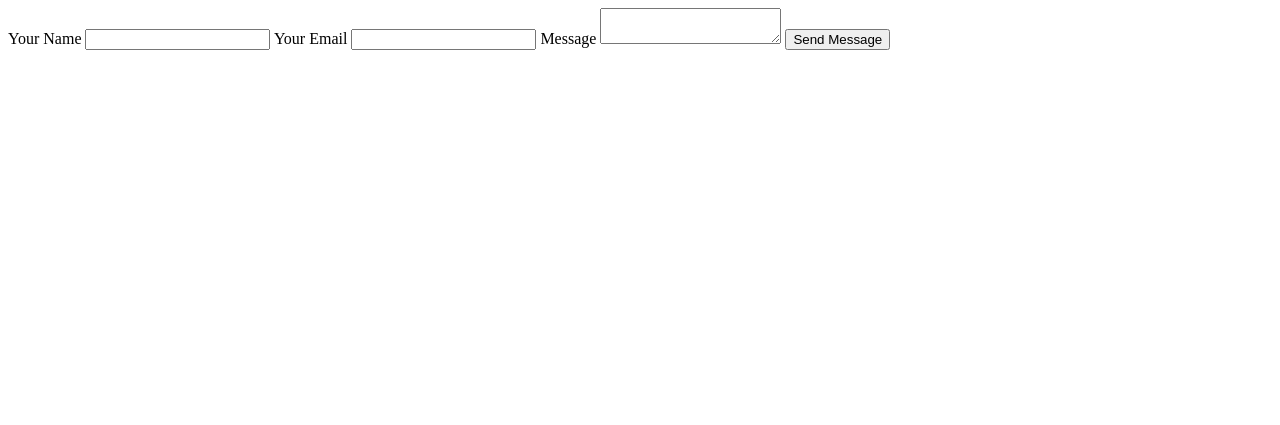
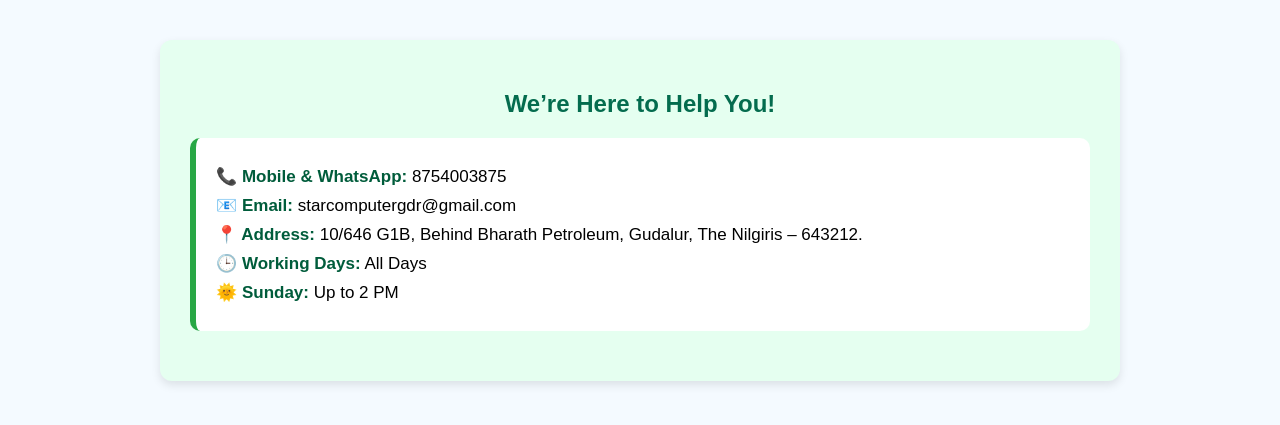
Before and after one commit to starcomputergdr-star/starcomputers, a plain HTML site: page contact.html in a window 1280 px wide. Drawn offline with Linux system fonts and the light colour scheme.

Commit message:
Update contact.html

```diff
--- a/contact.html
+++ b/contact.html
@@ -1,14 +1,61 @@
-<form action="https://formsubmit.co/starcomputergdr@gmail.com" method="POST">
-    <input type="hidden" name="_captcha" value="false">
+<!DOCTYPE html>
+<html lang="en">
+<head>
+    <meta charset="UTF-8">
+    <meta name="viewport" content="width=device-width, initial-scale=1.0">
+    <title>Contact Us - Star Computers</title>
 
-    <label>Your Name</label>
-    <input type="text" name="name" required>
+    <style>
+        body {
+            font-family: Arial, sans-serif;
+            background: #f4faff;
+            margin: 0;
+            padding: 0;
+        }
+        .contact-container {
+            max-width: 900px;
+            margin: 40px auto;
+            background: #e5fff0;
+            padding: 30px;
+            border-radius: 12px;
+            box-shadow: 0 4px 10px rgba(0,0,0,0.1);
+        }
+        h2 {
+            text-align: center;
+            margin-bottom: 20px;
+            color: #046c4e;
+        }
+        .info-box {
+            background: white;
+            padding: 20px;
+            border-radius: 10px;
+            margin-bottom: 20px;
+            border-left: 6px solid #28a745;
+        }
+        .info-box p {
+            margin: 8px 0;
+            font-size: 17px;
+        }
+        .info-box span {
+            font-weight: bold;
+            color: #005c3b;
+        }
+    </style>
+</head>
 
-    <label>Your Email</label>
-    <input type="email" name="email" required>
+<body>
 
-    <label>Message</label>
-    <textarea name="message" required></textarea>
+<div class="contact-container">
+    <h2>We’re Here to Help You!</h2>
 
-    <button type="submit">Send Message</button>
-</form>
+    <div class="info-box">
+        <p><span>📞 Mobile & WhatsApp:</span> 8754003875</p>
+        <p><span>📧 Email:</span> starcomputergdr@gmail.com</p>
+        <p><span>📍 Address:</span> 10/646 G1B, Behind Bharath Petroleum, Gudalur, The Nilgiris – 643212.</p>
+        <p><span>🕒 Working Days:</span> All Days</p>
+        <p><span>🌞 Sunday:</span> Up to 2 PM</p>
+    </div>
+</div>
+
+</body>
+</html>
```
